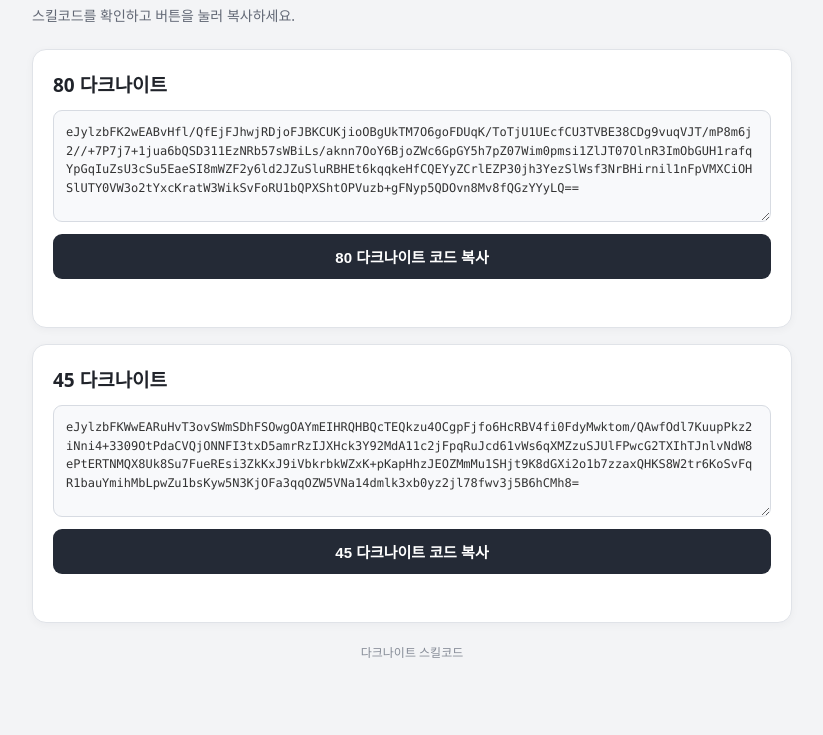
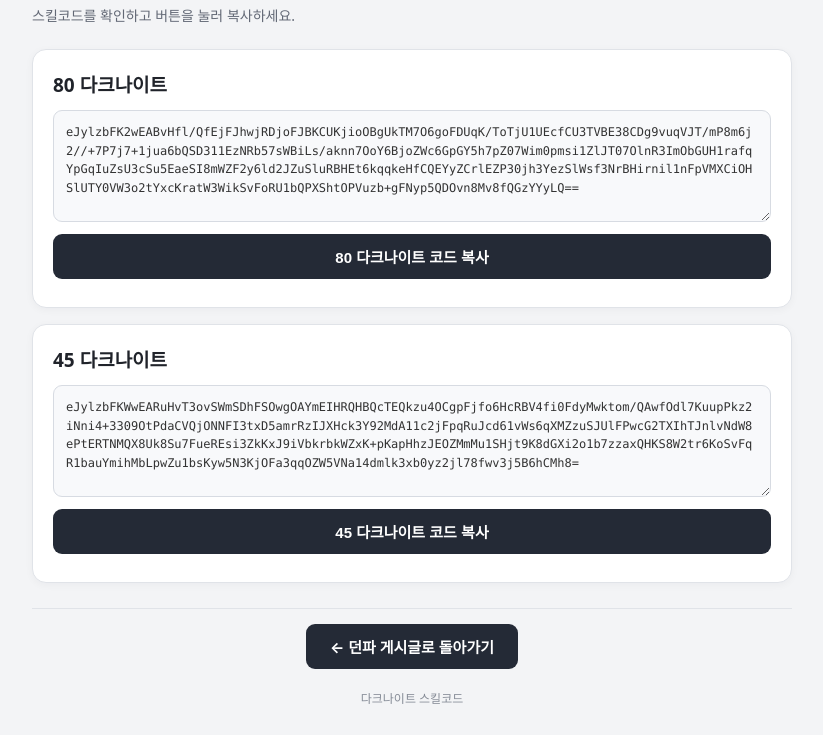
Before and after one commit to woowooo1/skillcode, a plain HTML site: page index.html in a window 1280 px wide. Shown: the part 69-804 px from the top of the page, without its empty margins (228-1051 px from the left). Drawn offline with Linux system fonts and the light colour scheme.

Commit message:
Update index.html

```diff
--- a/index.html
+++ b/index.html
@@ -16,7 +16,7 @@
     .intro { margin: 0 0 24px; color: #626875; font-size: 14px; }
     .skill {
       background: #fff; border: 1px solid #e0e3e8; border-radius: 14px;
-      padding: 20px; margin: 0 0 16px; box-shadow: 0 2px 8px #1118270a;
+      padding: 20px 20px 0px; margin: 0 0 16px; box-shadow: 0 2px 8px #1118270a;
     }
     .skill h2 { margin: 0 0 12px; font-size: 19px; }
     textarea {
@@ -54,7 +54,22 @@
       <button type="button" data-copy="code45">45 다크나이트 코드 복사</button>
       <p class="status" id="status45" aria-live="polite"></p>
     </section>
-
+<div style="text-align:center; margin-top:25px; padding-top:15px; border-top:1px solid #e0e3e8;">
+  <a href="https://df.nexon.com/community/dnfboard/article/2786409#section5"
+     style="
+       display:inline-block;
+       padding:12px 24px;
+       background:#242a36;
+       color:#ffffff;
+       font-family:system-ui, -apple-system, 'Malgun Gothic', sans-serif;
+       font-size:15px;
+       font-weight:700;
+       text-decoration:none;
+       border-radius:9px;
+     ">
+    ← 던파 게시글로 돌아가기
+  </a>
+</div>
     <footer>다크나이트 스킬코드 </footer>
   </main>
 
```
